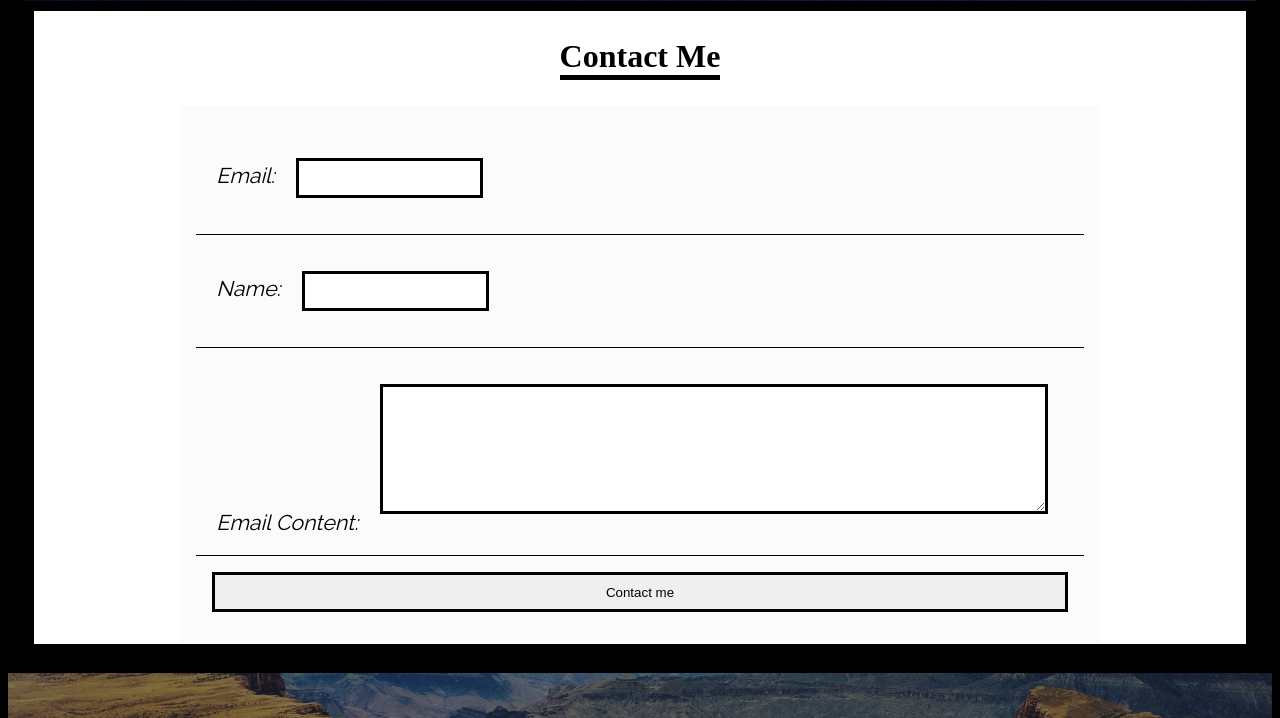
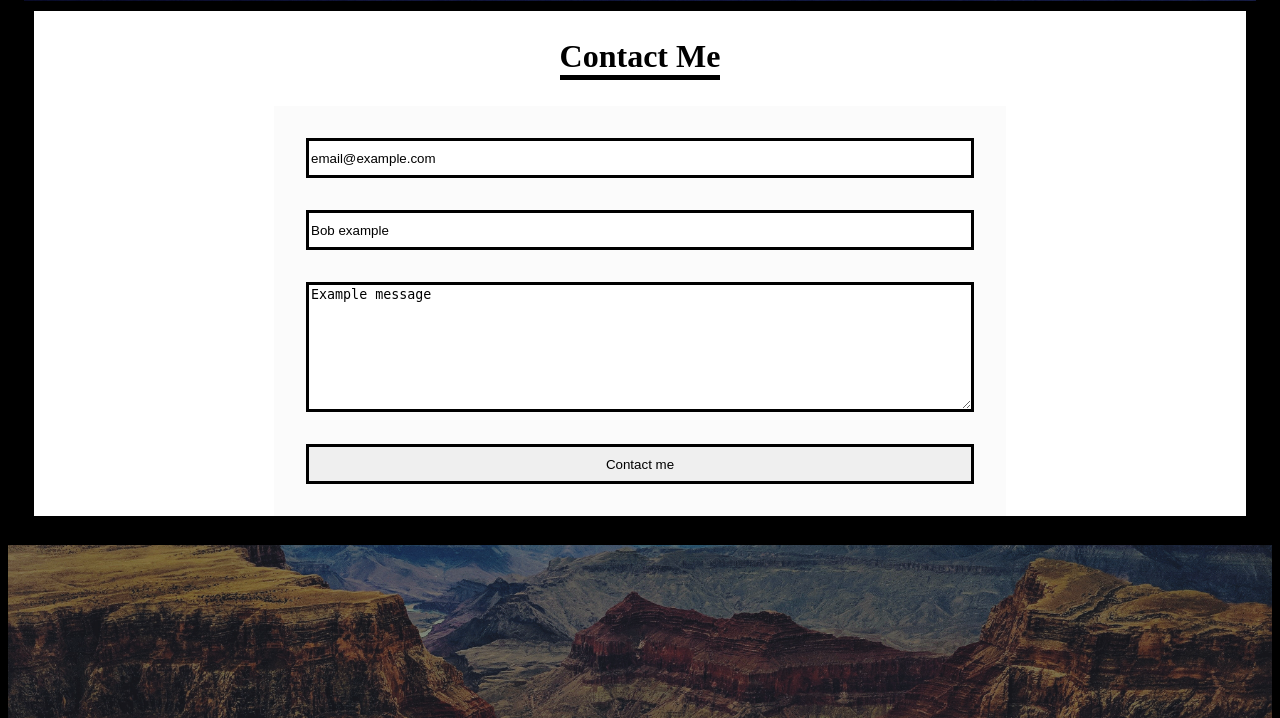
Before and after one commit to Thommond/Thom-Mond-github.io, a PHP site: page / in a window 1280 px wide. Shown: the part 5782-6500 px from the top of the page. Run offline with PHP 8.4, Linux system fonts and the light colour scheme; some web fonts are replaced.

Commit message:
Changed index.html to index.php for PHP server.
Added more context to email-from.php

```diff
--- a/index.html
+++ b/index.php
@@ -170,22 +170,13 @@
 
       <form action="email-form.php" method="post">
 
+            <input type="email" name="email" id='email' value="email@example.com">
 
-          <label for="Email">Email:
-            <input type="email" name="email" id='email' value="">
-          </label>
+            <input type="text" id='name' name="name" value="Bob example">
 
-          <label for="name">Name:
-            <input type="text" id='name' name="name" value="">
-          </label>
+            <textarea name="message" id='message' rows="8" cols="80">Example message</textarea>
 
-
-          <label for="body">Email Content:
-            <textarea name="message" id='message' rows="8" cols="80"></textarea>
-          </label>
-
-
-          <input type="submit" name="submit" value="Contact me">
+          <input type="submit" name="submit" id='submit' value="Contact me">
 
       </form>
 
```
Also changed, not shown: email-form.php (+16 -13 lines).
